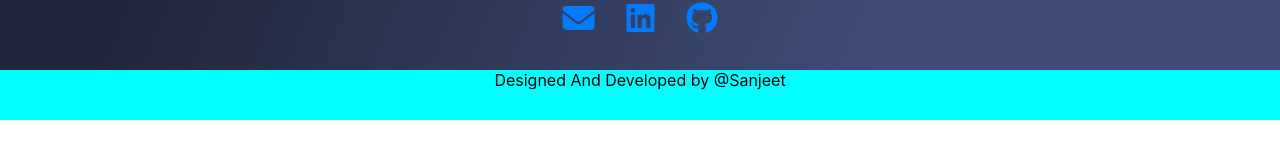
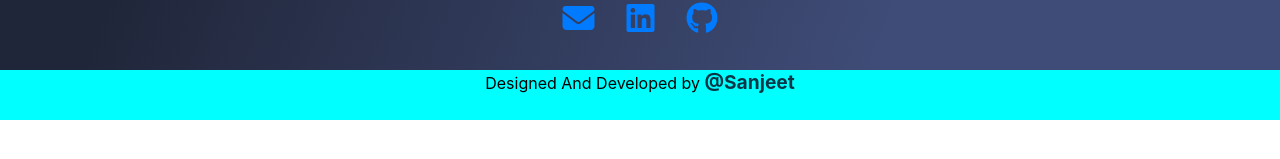
Before and after one commit to sanjeetsk/portfolio, a React (Create React App) app: page /contact in a window 1280 px wide. Shown: the part 161-320 px from the top of the page. Built offline with nearby package versions, Linux system fonts and the light colour scheme.

Commit message:
git link added

```diff
--- a/src/Component/Footer/Footer.js
+++ b/src/Component/Footer/Footer.js
@@ -3,7 +3,7 @@ import './Footer.css'
 const Footer = () => {
     return (
         <div id="footer">
-            <p>Designed And Developed by @Sanjeet</p>
+            <p>Designed And Developed by <a href='https://github.com/sanjeetsk'>@Sanjeet</a></p>
         </div>
     )
 }
```
